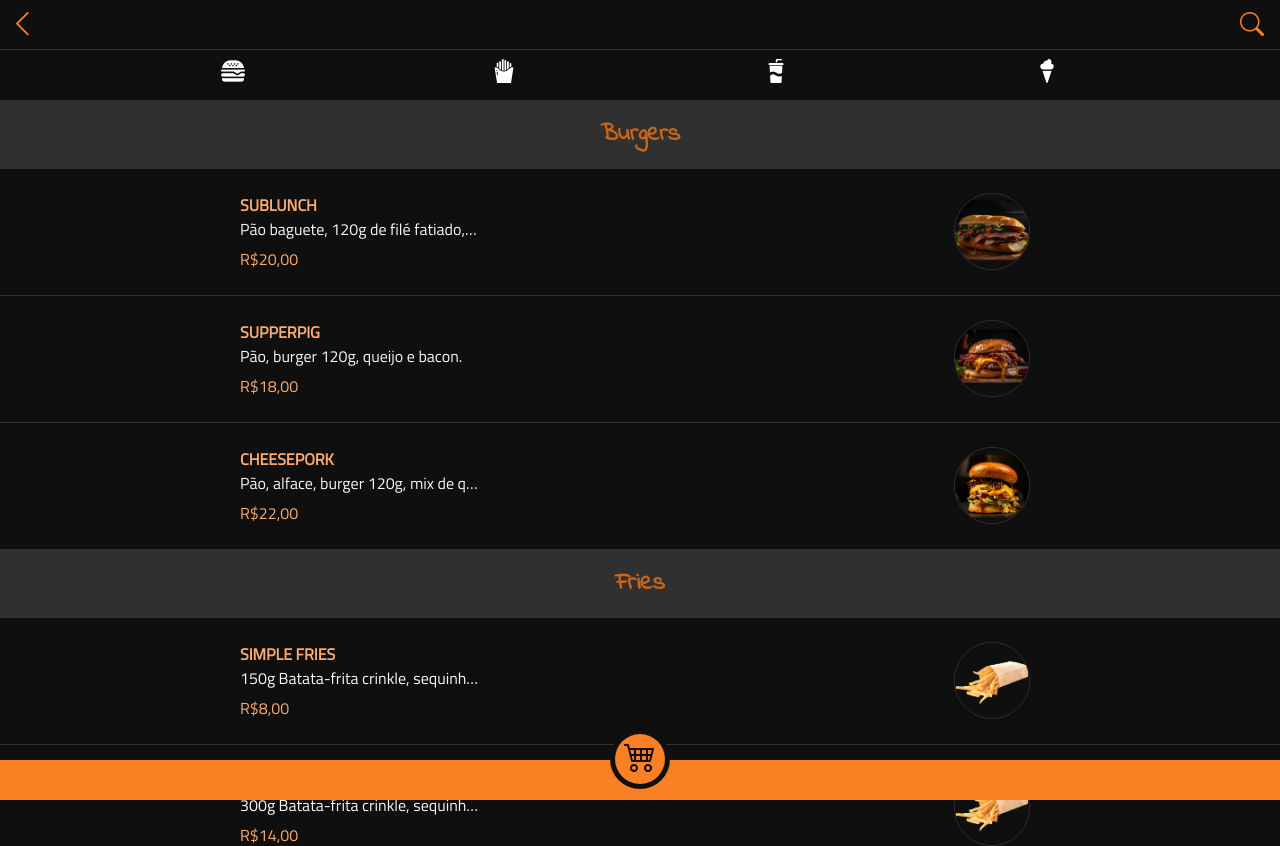
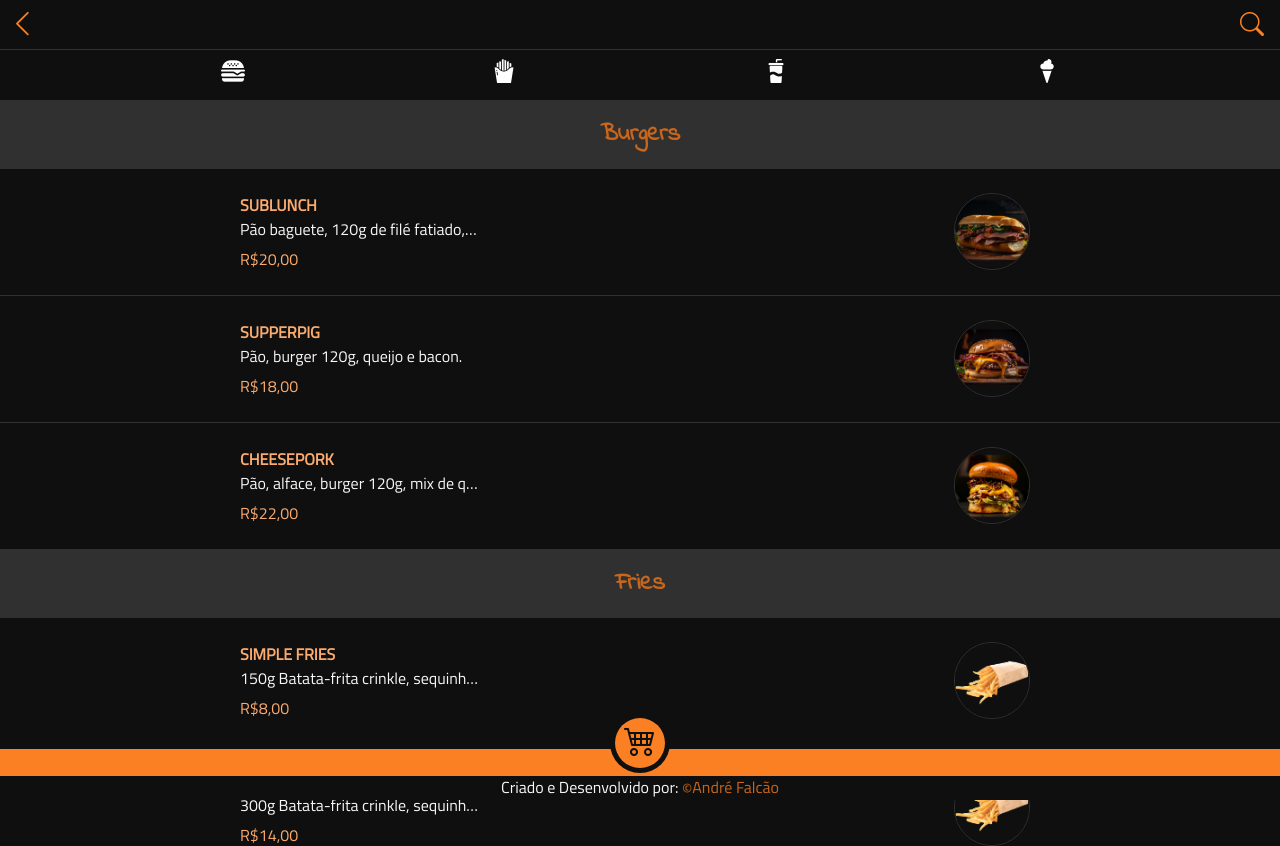
Before and after one commit to s0d4z3r0/totem-react, a React (Vite) app: page /totem-react/menu in a window 1280 px wide. Shown: the top 846 px of the page. Built offline with nearby package versions, Linux system fonts and the light colour scheme; a web font is replaced by a local one.

Commit message:
Adicionado footer com link externo para perfil do github

```diff
--- a/src/components/Cart/Cart.module.css
+++ b/src/components/Cart/Cart.module.css
@@ -2,17 +2,20 @@
     position: fixed;
     bottom: 0;
     width: 100%;
-    height: 2.5rem;
+    height: 3.5rem;
+    /* height: 2.5rem; */
     display: flex;
     justify-content: center;
     background-color: var(--color-primary);
+    border-top: 5px solid var(--color-black);
 }
 .cart{
     width: 50px;
     height: 50px;
     text-align: center;
     position: fixed;
-    bottom: 1rem;
+    bottom: 2rem;
+    /* bottom: 1rem; */
 }
 .circle{
     width: 1.2rem;
--- /dev/null
+++ b/src/components/Footer/Footer.jsx
@@ -0,0 +1,18 @@
+import style from "./Footer.module.css";
+import { Link } from "react-router-dom";
+
+const Footer = () => {
+  return (
+    <div className={style.footer}>
+      <p>
+        Criado e Desenvolvido por:
+        <Link to={"https://github.com/s0d4z3r0"} target="_blank">
+          <span> &copy;</span>
+          André Falcão
+        </Link>
+      </p>
+    </div>
+  );
+};
+
+export default Footer;
--- /dev/null
+++ b/src/components/Footer/Footer.module.css
@@ -0,0 +1,22 @@
+.footer{
+    position: fixed;
+    z-index: 100001;
+    bottom: 0;
+    width: 100%;
+    text-align: center;
+    font-family: var(--font-secondary);
+    background-color: var(--color-black);
+    color: var(--color-white);
+    line-height: 1.4rem;
+}
+.footer a span{
+    vertical-align: middle;
+    color: var(--color-quaternary);
+}
+a{
+    text-decoration: none;
+    color: var(--color-quaternary);
+}
+a:hover{
+    color: var(--color-primary);
+}
--- a/src/routes/ErrorPage.jsx
+++ b/src/routes/ErrorPage.jsx
@@ -2,6 +2,7 @@ import { useNavigate } from "react-router-dom";
 import style from "./ErrorPage.module.css";
 import Logo from "../img/burger-logo-vector.png";
 import { useEffect, useState } from "react";
+import Footer from '../components/Footer/Footer'
 
 const ErrorPage = () => {
   const [seconds, setSeconds] = useState(10);
@@ -41,6 +42,7 @@ const ErrorPage = () => {
           </p>
         </div>
       </div>
+      <Footer/>
     </div>
   );
 };
--- a/src/routes/Home.jsx
+++ b/src/routes/Home.jsx
@@ -1,6 +1,7 @@
 import style from './Home.module.css'
 import Logo from '../img/burger-logo-vector.png'
 import { Link } from 'react-router-dom'
+import Footer from '../components/Footer/Footer'
 
 const Home = () => {
   return (
@@ -20,6 +21,7 @@ const Home = () => {
           <Link to="/totem-react/menu">FAZER PEDIDO</Link>
         </div>
       </div>
+      <Footer/>
     </div>
   )
 }
--- a/src/routes/Menu.jsx
+++ b/src/routes/Menu.jsx
@@ -22,6 +22,7 @@ import Burger3 from "../img/burger-carousel3.png";
 import Fries1 from "../img/fritas-bg1.png";
 import Drink1 from "../img/bebida-bg1.png";
 import Dessert1 from "../img/sorvete-bg1.png";
+import Footer from "../components/Footer/Footer";
 
 const Menu = () => {
   // Abrir ou fechar o input do Search
@@ -293,6 +294,7 @@ const Menu = () => {
       <div className={style.cart}>
         <Cart setCartShow={setCartShow} />
       </div>
+      <Footer/>
     </div>
   );
 };
```
